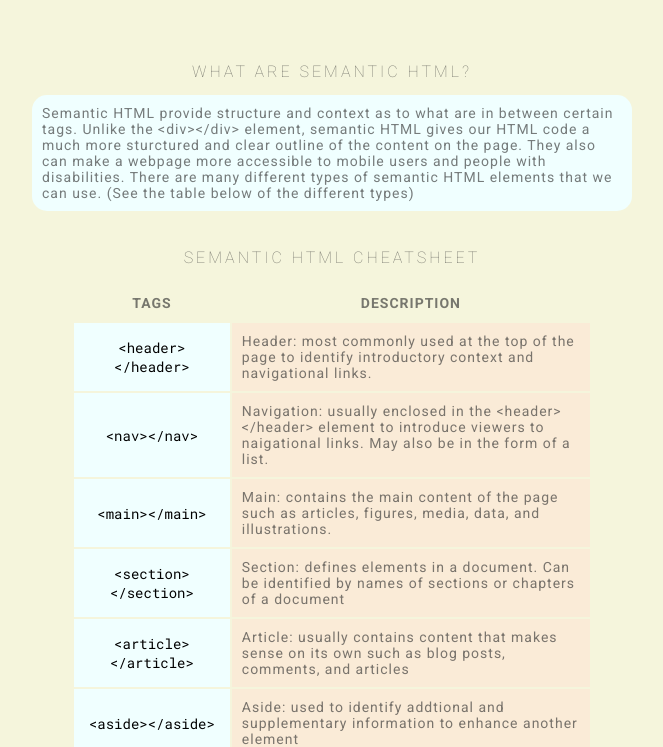
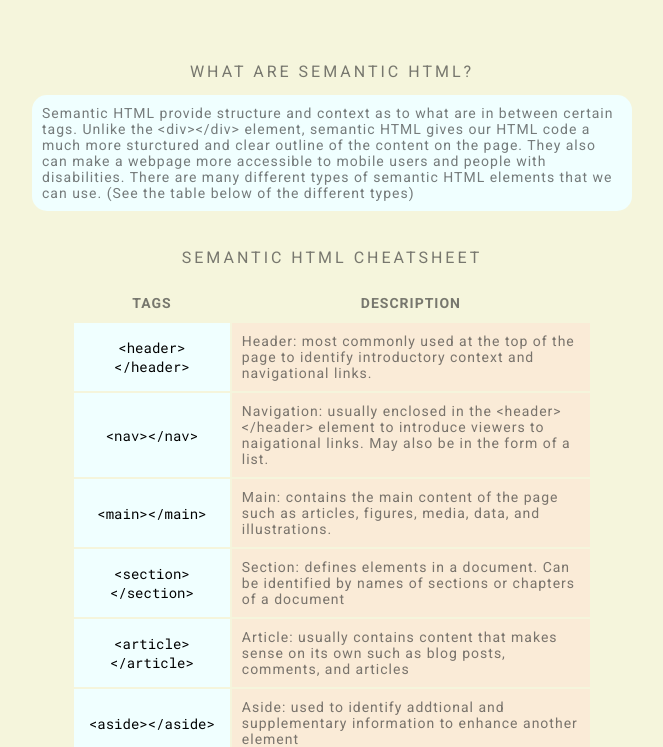
Before and after one commit to markamarzan/semantic-html-cheatsheet, a plain HTML site: page index.html in a window 1280 px wide. Shown: the part 71-818 px from the top of the page, without its empty margins (308-971 px from the left). Drawn offline with Linux system fonts and the light colour scheme.

Commit message:
Change font weight of h2 elements to 'normal' on line 40

```diff
--- a/styles.css
+++ b/styles.css
@@ -37,7 +37,7 @@ h2 {
   font-family: "Roboto";
   text-transform: uppercase;
   color: rgba(46, 46, 46, 0.631);
-  font-weight: 6;
+  font-weight: normal;
   font-size: 16px;
 }
 
```
